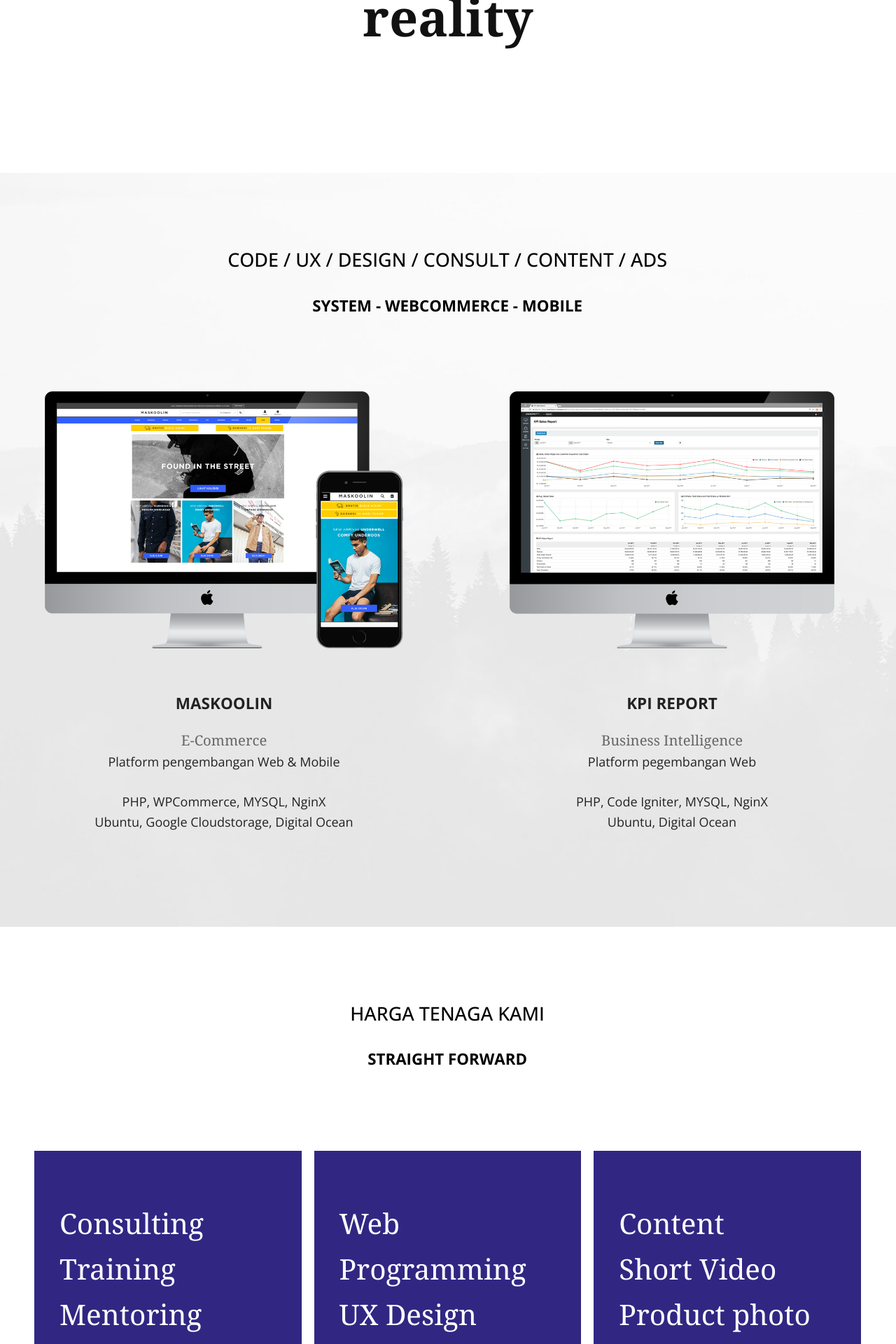
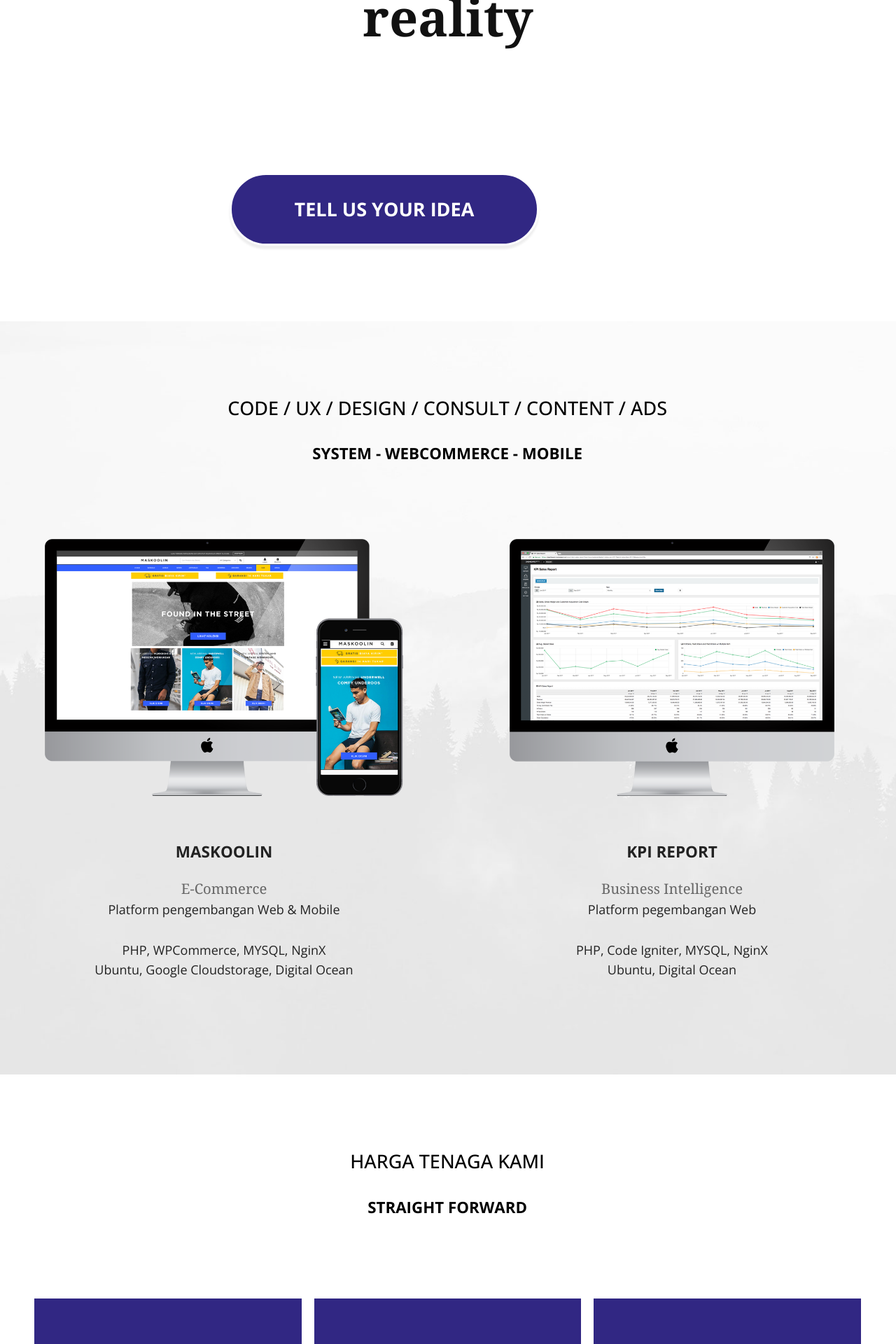
Before and after one commit to kemtol/rocktokom, a Jekyll site: the page built from index.md, in a window 1280 px wide. Shown: the part 846-2766 px from the top of the page at 70% size. Built offline with Jekyll 4.4.1, drawn with Linux system fonts in a browser that asks for light colours; nearby versions of some CDN libraries; a script that is not in the unit is left out; our own code applies the rules of GitHub Pages for plain Markdown files.

Commit message:
Update default.html

```diff
--- a/_layouts/default.html
+++ b/_layouts/default.html
@@ -46,6 +46,20 @@
       position: relative;
       top: 5px;
       box-sizing:border-box;
+    }
+
+    a#tell--us--your--btn{
+    font-weight: bold;
+    font-size: 1.5rem;
+    display: inline-block;
+    background: #312783;
+    color: #fff;
+    padding: 1.5rem 5rem;
+    border-radius: 3rem;
+    margin-bottom: 6rem;
+    text-decoration: none;
+    border: 3px solid #fff;
+    box-shadow: 0px 5px 3px #eee;
     }
 
     h2.h2-front-page{font-size:1.5rem;color:#000;margin-bottom:6rem}
@@ -208,6 +222,7 @@
        <span style="font-size: 2.125rem;font-family: georgia;font-weight: 100;font-style: italic;display: inline-block;margin-bottom: 1rem;color: #666;">What we do</span>
        <span style="font-family:georgia;display:block">Bringing your <span>startup idea</span> into reality</span>
      </h1>
+     <a id="tell--us--your--btn" href="https://api.whatsapp.com/send?phone=6283890722797&text=Lets%20talk%20about%20my%20startup">TELL US YOUR IDEA</a>
     </div>
 
     <div id="landing--page--4">
```
